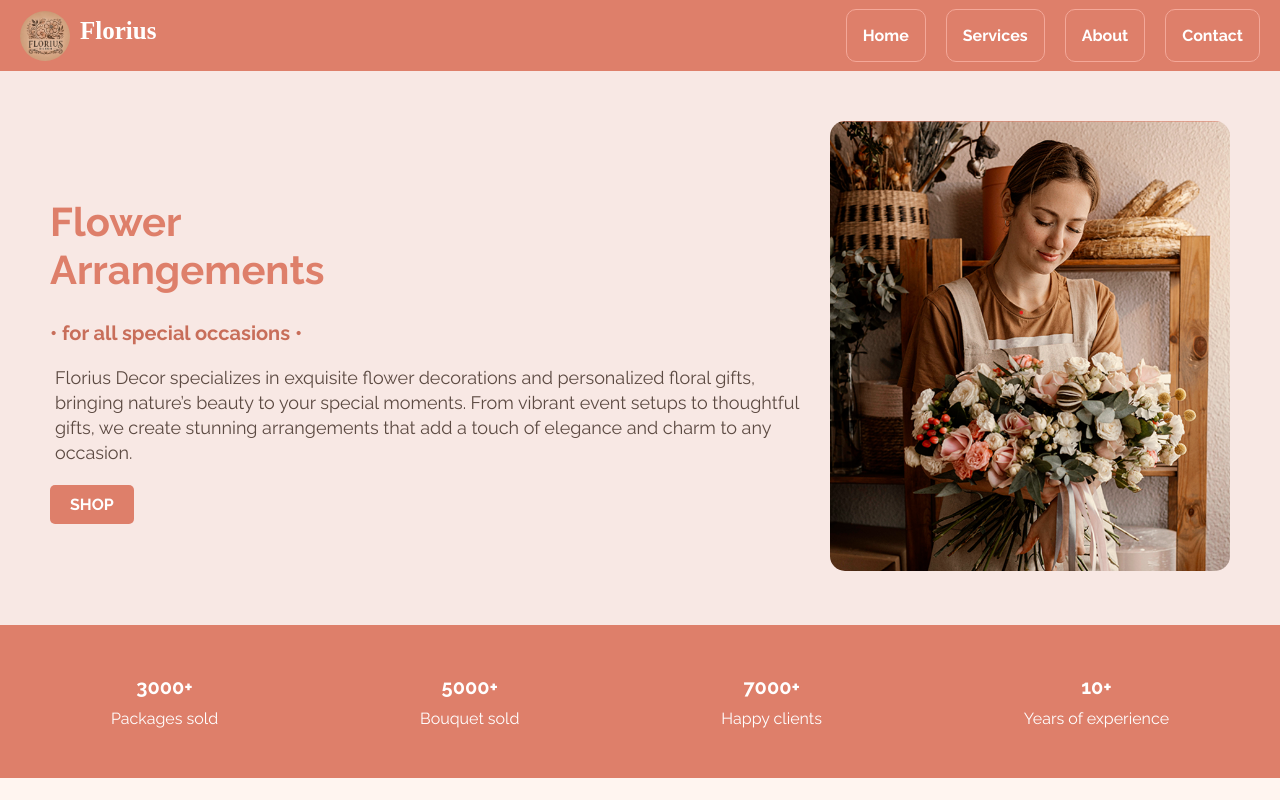
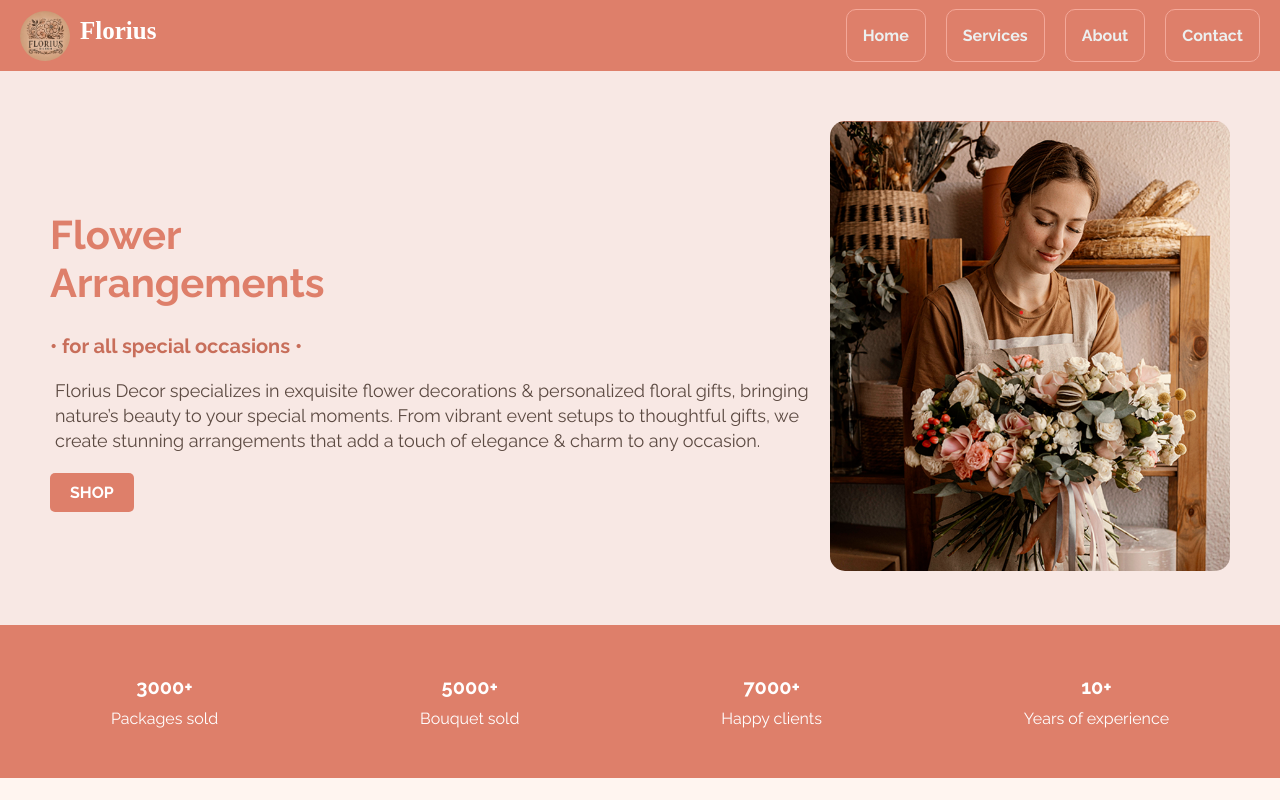
Before and after one commit to overthinker-pro/florius-decor, a plain HTML site: page index.html in a window 1280 px wide. Shown: the top 800 px of the page. Drawn offline with Linux system fonts and the light colour scheme; a script that the page names is missing; a web font is replaced by a local one.

Commit message:
minor modifications

```diff
--- a/index.html
+++ b/index.html
@@ -37,7 +37,7 @@
         </h1>
         <h3 id="ldiv-h3">• for all special occasions •</h3>
         <p id="ldiv-p">
-          Florius Decor specializes in exquisite flower decorations and personalized floral gifts, bringing nature’s beauty to your special moments. From vibrant event setups to thoughtful gifts, we create stunning arrangements that add a touch of elegance and charm to any occasion.
+          Florius Decor specializes in exquisite flower decorations & personalized floral gifts, bringing nature’s beauty to your special moments. From vibrant event setups to thoughtful gifts, we create stunning arrangements that add a touch of elegance & charm to any occasion.
         </p>
 
         <div id="btn-ldiv">SHOP</div>
--- a/style.css
+++ b/style.css
@@ -45,7 +45,7 @@ nav {
 
 .menu a {
   text-decoration: none;
-  color: white;
+  color: rgb(236, 240, 240);
   font-size: 1em;
   border-radius: 10px;
   border: 1px solid #f4a899;
@@ -55,7 +55,7 @@ nav {
 }
 
 .menu a:hover {
-    color: #272727;
+    color: #202020;
   background-color: rgb(235, 235, 235);
 }
 
```
